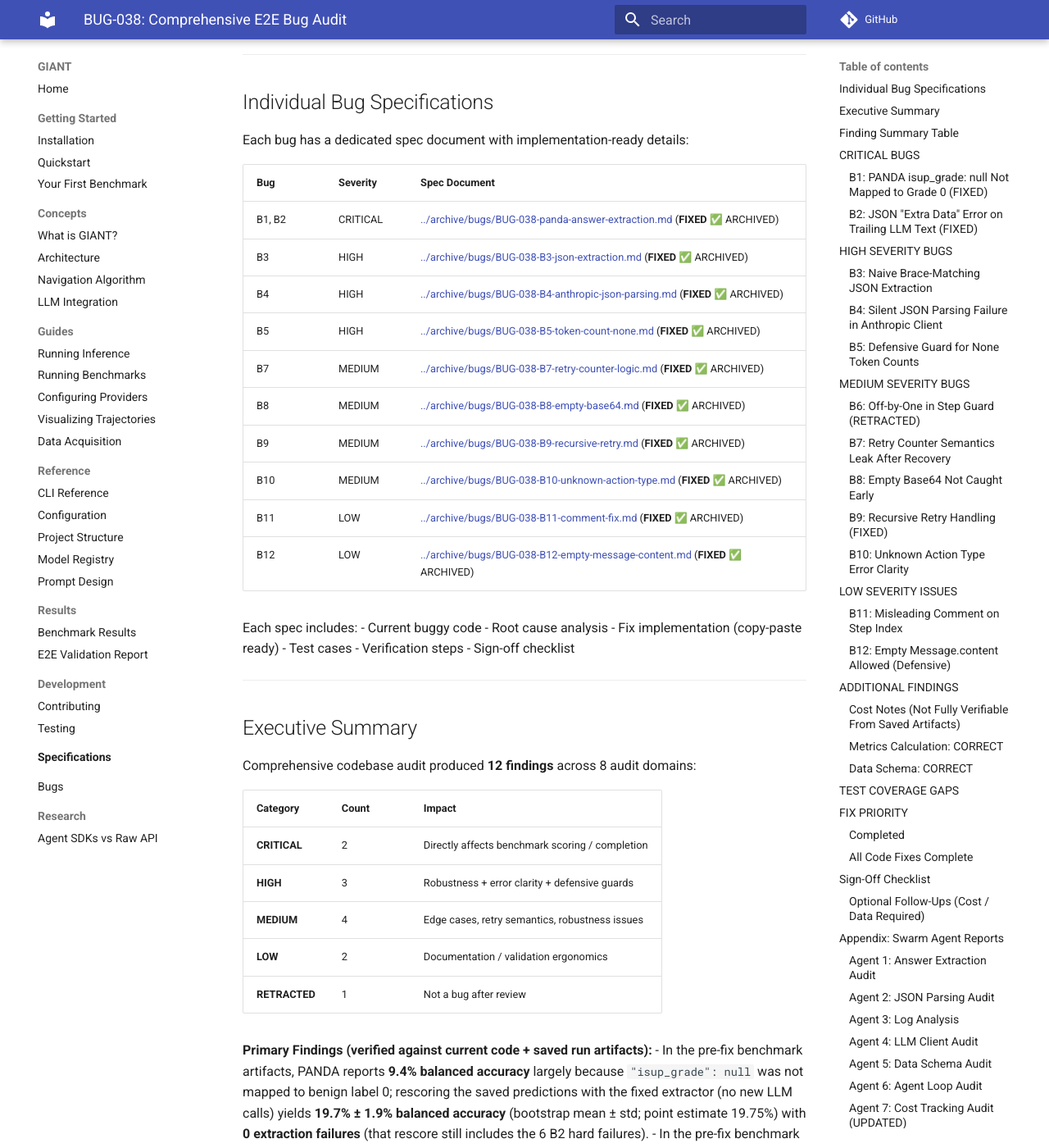
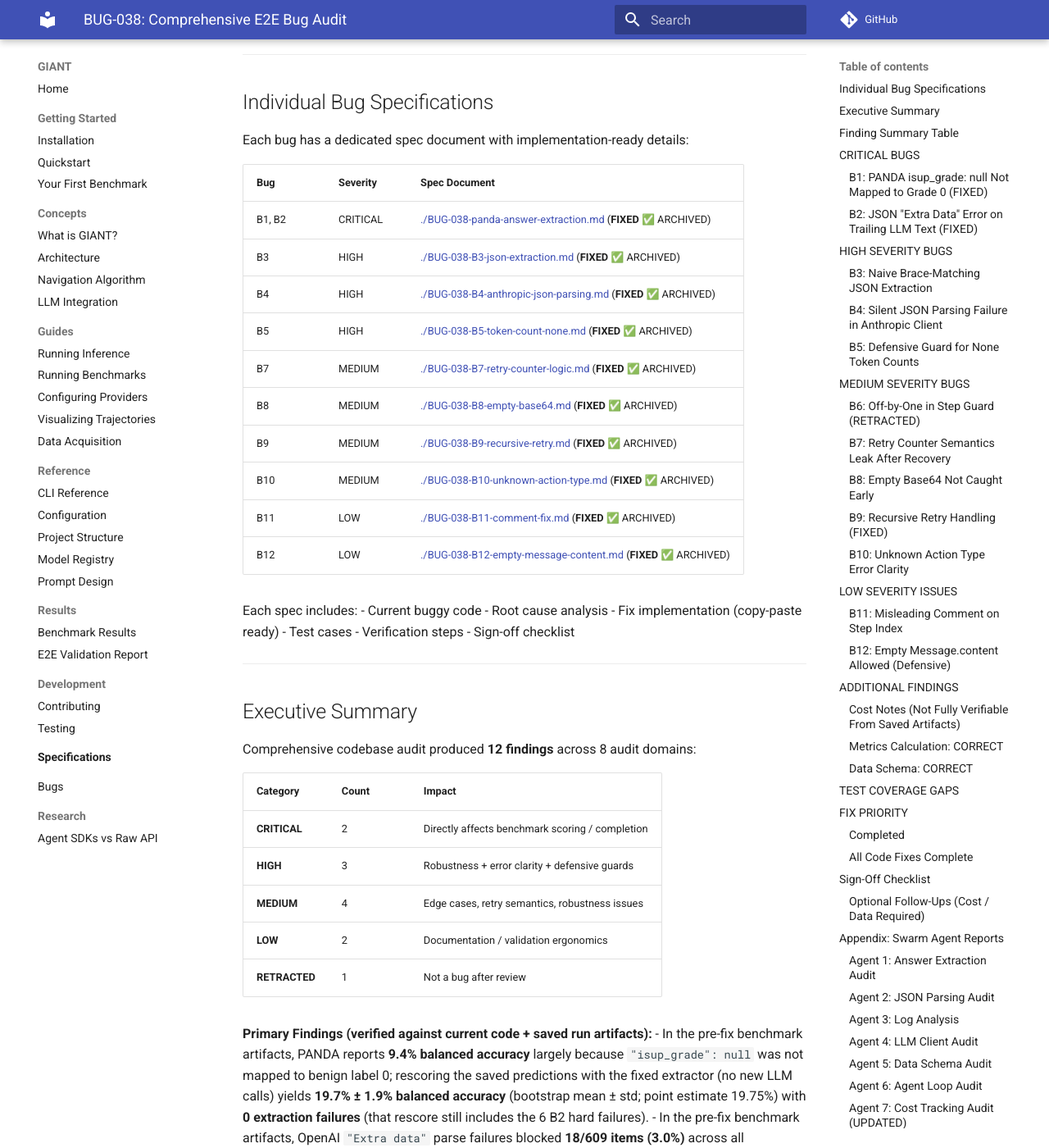
Before and after one commit to The-Obstacle-Is-The-Way/gigapixel-goblin, an MkDocs documentation site: the page built from docs/archive/bugs/BUG-038-comprehensive-audit.md, in a window 1280 px wide and 1400 px high, scrolled down 241 px. Shown: the whole window at 82% size. Built offline with MkDocs 1.6.1 and Material for MkDocs 9.7.7, drawn with Linux system fonts in a browser that asks for light colours; comment, search, counter and statistics services are not loaded; some of the changed text lies outside the part shown.

Commit message:
docs(bugs): archive BUG-038 comprehensive audit
- Moved BUG-038-comprehensive-audit.md to archive (100% complete)
- Fixed internal links (now same-directory references)
- Updated README.md to point to archived location

````diff
--- a/docs/bugs/BUG-038-comprehensive-audit.md
+++ b/docs/archive/bugs/BUG-038-comprehensive-audit.md
@@ -15,16 +15,16 @@ Each bug has a dedicated spec document with implementation-ready details:
 
 | Bug | Severity | Spec Document |
 |-----|----------|---------------|
-| B1, B2 | CRITICAL | [../archive/bugs/BUG-038-panda-answer-extraction.md](../archive/bugs/BUG-038-panda-answer-extraction.md) (**FIXED** ✅ ARCHIVED) |
-| B3 | HIGH | [../archive/bugs/BUG-038-B3-json-extraction.md](../archive/bugs/BUG-038-B3-json-extraction.md) (**FIXED** ✅ ARCHIVED) |
-| B4 | HIGH | [../archive/bugs/BUG-038-B4-anthropic-json-parsing.md](../archive/bugs/BUG-038-B4-anthropic-json-parsing.md) (**FIXED** ✅ ARCHIVED) |
-| B5 | HIGH | [../archive/bugs/BUG-038-B5-token-count-none.md](../archive/bugs/BUG-038-B5-token-count-none.md) (**FIXED** ✅ ARCHIVED) |
-| B7 | MEDIUM | [../archive/bugs/BUG-038-B7-retry-counter-logic.md](../archive/bugs/BUG-038-B7-retry-counter-logic.md) (**FIXED** ✅ ARCHIVED) |
-| B8 | MEDIUM | [../archive/bugs/BUG-038-B8-empty-base64.md](../archive/bugs/BUG-038-B8-empty-base64.md) (**FIXED** ✅ ARCHIVED) |
-| B9 | MEDIUM | [../archive/bugs/BUG-038-B9-recursive-retry.md](../archive/bugs/BUG-038-B9-recursive-retry.md) (**FIXED** ✅ ARCHIVED) |
-| B10 | MEDIUM | [../archive/bugs/BUG-038-B10-unknown-action-type.md](../archive/bugs/BUG-038-B10-unknown-action-type.md) (**FIXED** ✅ ARCHIVED) |
-| B11 | LOW | [../archive/bugs/BUG-038-B11-comment-fix.md](../archive/bugs/BUG-038-B11-comment-fix.md) (**FIXED** ✅ ARCHIVED) |
-| B12 | LOW | [../archive/bugs/BUG-038-B12-empty-message-content.md](../archive/bugs/BUG-038-B12-empty-message-content.md) (**FIXED** ✅ ARCHIVED) |
+| B1, B2 | CRITICAL | [./BUG-038-panda-answer-extraction.md](./BUG-038-panda-answer-extraction.md) (**FIXED** ✅ ARCHIVED) |
+| B3 | HIGH | [./BUG-038-B3-json-extraction.md](./BUG-038-B3-json-extraction.md) (**FIXED** ✅ ARCHIVED) |
+| B4 | HIGH | [./BUG-038-B4-anthropic-json-parsing.md](./BUG-038-B4-anthropic-json-parsing.md) (**FIXED** ✅ ARCHIVED) |
+| B5 | HIGH | [./BUG-038-B5-token-count-none.md](./BUG-038-B5-token-count-none.md) (**FIXED** ✅ ARCHIVED) |
+| B7 | MEDIUM | [./BUG-038-B7-retry-counter-logic.md](./BUG-038-B7-retry-counter-logic.md) (**FIXED** ✅ ARCHIVED) |
+| B8 | MEDIUM | [./BUG-038-B8-empty-base64.md](./BUG-038-B8-empty-base64.md) (**FIXED** ✅ ARCHIVED) |
+| B9 | MEDIUM | [./BUG-038-B9-recursive-retry.md](./BUG-038-B9-recursive-retry.md) (**FIXED** ✅ ARCHIVED) |
+| B10 | MEDIUM | [./BUG-038-B10-unknown-action-type.md](./BUG-038-B10-unknown-action-type.md) (**FIXED** ✅ ARCHIVED) |
+| B11 | LOW | [./BUG-038-B11-comment-fix.md](./BUG-038-B11-comment-fix.md) (**FIXED** ✅ ARCHIVED) |
+| B12 | LOW | [./BUG-038-B12-empty-message-content.md](./BUG-038-B12-empty-message-content.md) (**FIXED** ✅ ARCHIVED) |
 
 Each spec includes:
 - Current buggy code
@@ -58,18 +58,18 @@ Comprehensive codebase audit produced **12 findings** across 8 audit domains:
 
 | ID | Location | Severity | Status | Spec Doc | Description |
 |----|----------|----------|--------|----------|-------------|
-| **B1** | `src/giant/eval/answer_extraction.py:45-74` | CRITICAL | **FIXED** | [../archive/bugs/BUG-038-panda-answer-extraction.md](../archive/bugs/BUG-038-panda-answer-extraction.md) | PANDA `"isup_grade": null` maps to label 0 (benign); any JSON present but missing/invalid/out-of-range returns `None` without integer fallback |
-| **B2** | `src/giant/llm/openai_client.py:245` | CRITICAL | **FIXED** | [../archive/bugs/BUG-038-panda-answer-extraction.md](../archive/bugs/BUG-038-panda-answer-extraction.md) | Uses `json.JSONDecoder().raw_decode()` (skipping leading whitespace) to ignore trailing text after JSON |
-| **B3** | `src/giant/eval/answer_extraction.py:151-180` | HIGH | **FIXED** | [../archive/bugs/BUG-038-B3-json-extraction.md](../archive/bugs/BUG-038-B3-json-extraction.md) | Uses `json.JSONDecoder().raw_decode()` to extract the first complete JSON object (no naive brace matching) |
-| **B4** | `src/giant/llm/anthropic_client.py:73-113` | HIGH | **FIXED** | [../archive/bugs/BUG-038-B4-anthropic-json-parsing.md](../archive/bugs/BUG-038-B4-anthropic-json-parsing.md) | Raises clear `LLMParseError` when `tool_input["action"]` is a string containing invalid JSON |
-| **B5** | `src/giant/llm/openai_client.py:275-295`, `src/giant/llm/anthropic_client.py:246-266` | HIGH | **FIXED** | [../archive/bugs/BUG-038-B5-token-count-none.md](../archive/bugs/BUG-038-B5-token-count-none.md) | Guard against `usage.*_tokens is None` to avoid TypeError-driven `LLMError` and improve root-cause clarity |
+| **B1** | `src/giant/eval/answer_extraction.py:45-74` | CRITICAL | **FIXED** | [./BUG-038-panda-answer-extraction.md](./BUG-038-panda-answer-extraction.md) | PANDA `"isup_grade": null` maps to label 0 (benign); any JSON present but missing/invalid/out-of-range returns `None` without integer fallback |
+| **B2** | `src/giant/llm/openai_client.py:245` | CRITICAL | **FIXED** | [./BUG-038-panda-answer-extraction.md](./BUG-038-panda-answer-extraction.md) | Uses `json.JSONDecoder().raw_decode()` (skipping leading whitespace) to ignore trailing text after JSON |
+| **B3** | `src/giant/eval/answer_extraction.py:151-180` | HIGH | **FIXED** | [./BUG-038-B3-json-extraction.md](./BUG-038-B3-json-extraction.md) | Uses `json.JSONDecoder().raw_decode()` to extract the first complete JSON object (no naive brace matching) |
+| **B4** | `src/giant/llm/anthropic_client.py:73-113` | HIGH | **FIXED** | [./BUG-038-B4-anthropic-json-parsing.md](./BUG-038-B4-anthropic-json-parsing.md) | Raises clear `LLMParseError` when `tool_input["action"]` is a string containing invalid JSON |
+| **B5** | `src/giant/llm/openai_client.py:275-295`, `src/giant/llm/anthropic_client.py:246-266` | HIGH | **FIXED** | [./BUG-038-B5-token-count-none.md](./BUG-038-B5-token-count-none.md) | Guard against `usage.*_tokens is None` to avoid TypeError-driven `LLMError` and improve root-cause clarity |
 | **B6** | `src/giant/agent/context.py:159` | — | RETRACTED | N/A | Step guard is correct and unit-tested; no off-by-one bug found |
-| **B7** | `src/giant/agent/runner.py:439-456` | MEDIUM | **FIXED** | [../archive/bugs/BUG-038-B7-retry-counter-logic.md](../archive/bugs/BUG-038-B7-retry-counter-logic.md) | Resets `_consecutive_errors` after successful invalid-region recovery (crop or answer); regression test added |
-| **B8** | `src/giant/llm/converters.py:260-269` | MEDIUM | **FIXED** | [../archive/bugs/BUG-038-B8-empty-base64.md](../archive/bugs/BUG-038-B8-empty-base64.md) | Empty base64 (`""`) decodes to zero bytes and fails later in `Image.open()` |
-| **B9** | `src/giant/agent/runner.py:385-502` | MEDIUM | **FIXED** | [../archive/bugs/BUG-038-B9-recursive-retry.md](../archive/bugs/BUG-038-B9-recursive-retry.md) | Refactored recursive invalid-region retry to iterative loop for cleaner control flow |
-| **B10** | `src/giant/llm/openai_client.py:72-117` | MEDIUM | **FIXED** | [../archive/bugs/BUG-038-B10-unknown-action-type.md](../archive/bugs/BUG-038-B10-unknown-action-type.md) | Raises clear `LLMParseError` on unknown `action_type` (avoids confusing pydantic discriminator errors) |
-| **B11** | `src/giant/agent/context.py:268` | LOW | **FIXED** | [../archive/bugs/BUG-038-B11-comment-fix.md](../archive/bugs/BUG-038-B11-comment-fix.md) | Comment clarity on user-message index vs LLM step numbering |
-| **B12** | `src/giant/llm/protocol.py:129-137` | LOW | **FIXED** | [../archive/bugs/BUG-038-B12-empty-message-content.md](../archive/bugs/BUG-038-B12-empty-message-content.md) | Add `min_length=1` for `Message.content` to prevent empty API payloads |
+| **B7** | `src/giant/agent/runner.py:439-456` | MEDIUM | **FIXED** | [./BUG-038-B7-retry-counter-logic.md](./BUG-038-B7-retry-counter-logic.md) | Resets `_consecutive_errors` after successful invalid-region recovery (crop or answer); regression test added |
+| **B8** | `src/giant/llm/converters.py:260-269` | MEDIUM | **FIXED** | [./BUG-038-B8-empty-base64.md](./BUG-038-B8-empty-base64.md) | Empty base64 (`""`) decodes to zero bytes and fails later in `Image.open()` |
+| **B9** | `src/giant/agent/runner.py:385-502` | MEDIUM | **FIXED** | [./BUG-038-B9-recursive-retry.md](./BUG-038-B9-recursive-retry.md) | Refactored recursive invalid-region retry to iterative loop for cleaner control flow |
+| **B10** | `src/giant/llm/openai_client.py:72-117` | MEDIUM | **FIXED** | [./BUG-038-B10-unknown-action-type.md](./BUG-038-B10-unknown-action-type.md) | Raises clear `LLMParseError` on unknown `action_type` (avoids confusing pydantic discriminator errors) |
+| **B11** | `src/giant/agent/context.py:268` | LOW | **FIXED** | [./BUG-038-B11-comment-fix.md](./BUG-038-B11-comment-fix.md) | Comment clarity on user-message index vs LLM step numbering |
+| **B12** | `src/giant/llm/protocol.py:129-137` | LOW | **FIXED** | [./BUG-038-B12-empty-message-content.md](./BUG-038-B12-empty-message-content.md) | Add `min_length=1` for `Message.content` to prevent empty API payloads |
 
 ---
 
@@ -329,7 +329,7 @@ except json.JSONDecodeError:
     pass  # Let pydantic handle the validation error
 ```
 
-**Spec doc**: [../archive/bugs/BUG-038-B4-anthropic-json-parsing.md](../archive/bugs/BUG-038-B4-anthropic-json-parsing.md)
+**Spec doc**: [./BUG-038-B4-anthropic-json-parsing.md](./BUG-038-B4-anthropic-json-parsing.md)
 
 ---
 
@@ -346,7 +346,7 @@ completion_tokens = usage.output_tokens
 total_tokens = prompt_tokens + completion_tokens  # TypeError if None
 ```
 
-**Spec doc**: [../archive/bugs/BUG-038-B5-token-count-none.md](../archive/bugs/BUG-038-B5-token-count-none.md)
+**Spec doc**: [./BUG-038-B5-token-count-none.md](./BUG-038-B5-token-count-none.md)
 
 ---
 
@@ -384,7 +384,7 @@ total_tokens = prompt_tokens + completion_tokens  # TypeError if None
 
 **Fix**: Reset `_consecutive_errors` to 0 after a successful recovery crop or answer, and add a regression test.
 
-**Spec doc**: [../archive/bugs/BUG-038-B7-retry-counter-logic.md](../archive/bugs/BUG-038-B7-retry-counter-logic.md)
+**Spec doc**: [./BUG-038-B7-retry-counter-logic.md](./BUG-038-B7-retry-counter-logic.md)
 
 ---
 
@@ -396,7 +396,7 @@ total_tokens = prompt_tokens + completion_tokens  # TypeError if None
 
 **Problem (pre-fix)**: After None check, empty string `""` decoded successfully but produced zero bytes, failing later in `Image.open()`.
 
-**Spec doc**: [../archive/bugs/BUG-038-B8-empty-base64.md](../archive/bugs/BUG-038-B8-empty-base64.md)
+**Spec doc**: [./BUG-038-B8-empty-base64.md](./BUG-038-B8-empty-base64.md)
 
 ---
 
@@ -415,7 +415,7 @@ total_tokens = prompt_tokens + completion_tokens  # TypeError if None
 4. Continues loop on validation/execution failure
 5. Returns on success (crop or answer) or max retries
 
-**Spec doc**: [../archive/bugs/BUG-038-B9-recursive-retry.md](../archive/bugs/BUG-038-B9-recursive-retry.md)
+**Spec doc**: [./BUG-038-B9-recursive-retry.md](./BUG-038-B9-recursive-retry.md)
 
 ---
 
@@ -427,7 +427,7 @@ total_tokens = prompt_tokens + completion_tokens  # TypeError if None
 
 **Problem (pre-fix)**: Unknown `action_type` was rejected by pydantic, but the discriminator error is confusing; raise a clearer `LLMParseError`.
 
-**Spec doc**: [../archive/bugs/BUG-038-B10-unknown-action-type.md](../archive/bugs/BUG-038-B10-unknown-action-type.md)
+**Spec doc**: [./BUG-038-B10-unknown-action-type.md](./BUG-038-B10-unknown-action-type.md)
 
 ---
 
@@ -441,7 +441,7 @@ total_tokens = prompt_tokens + completion_tokens  # TypeError if None
 
 Pre-fix, an inline comment implied `user_msg_index == step - 1` without clarifying which “step” was meant (LLM step numbering vs trajectory indexing). Cosmetic clarity issue only.
 
-**Spec doc**: [../archive/bugs/BUG-038-B11-comment-fix.md](../archive/bugs/BUG-038-B11-comment-fix.md)
+**Spec doc**: [./BUG-038-B11-comment-fix.md](./BUG-038-B11-comment-fix.md)
 
 ---
 
@@ -453,7 +453,7 @@ Pre-fix, the `Message` model allowed `content=[]` which can lead to provider API
 
 **Status**: FIXED (2025-12-29; commit `3185b036`)
 
-**Spec doc**: [../archive/bugs/BUG-038-B12-empty-message-content.md](../archive/bugs/BUG-038-B12-empty-message-content.md)
+**Spec doc**: [./BUG-038-B12-empty-message-content.md](./BUG-038-B12-empty-message-content.md)
 
 ---
 
````
Also changed, not shown: docs/bugs/README.md (+2 -2 lines).
